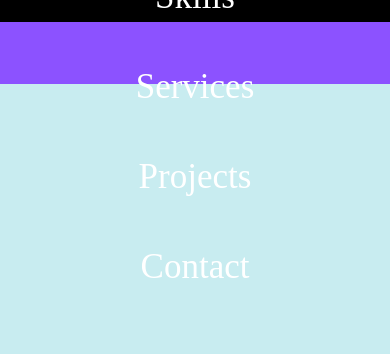
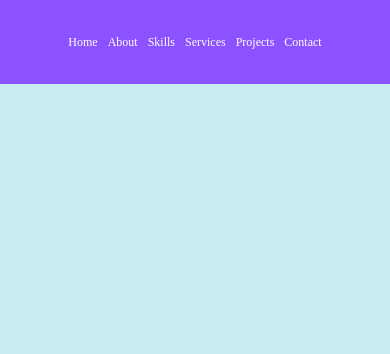
Before and after one commit to rohitmaurya7/rohit, a plain HTML site: page index.html in a window 390 px wide. Shown: the top 354 px of the page. Drawn offline with Linux system fonts and the light colour scheme; a web font is replaced by a local one.

Commit message:
Update style.css

```diff
--- a/css/style.css
+++ b/css/style.css
@@ -149,6 +149,14 @@
     width: 100%;
     height: 10vh;
 }
+    .right ul {
+    display: flex;
+    justify-content: center;
+    align-items: center;
+}
+.right ul a li{
+    font-size: 12px;
+}
 
 
   }
```
